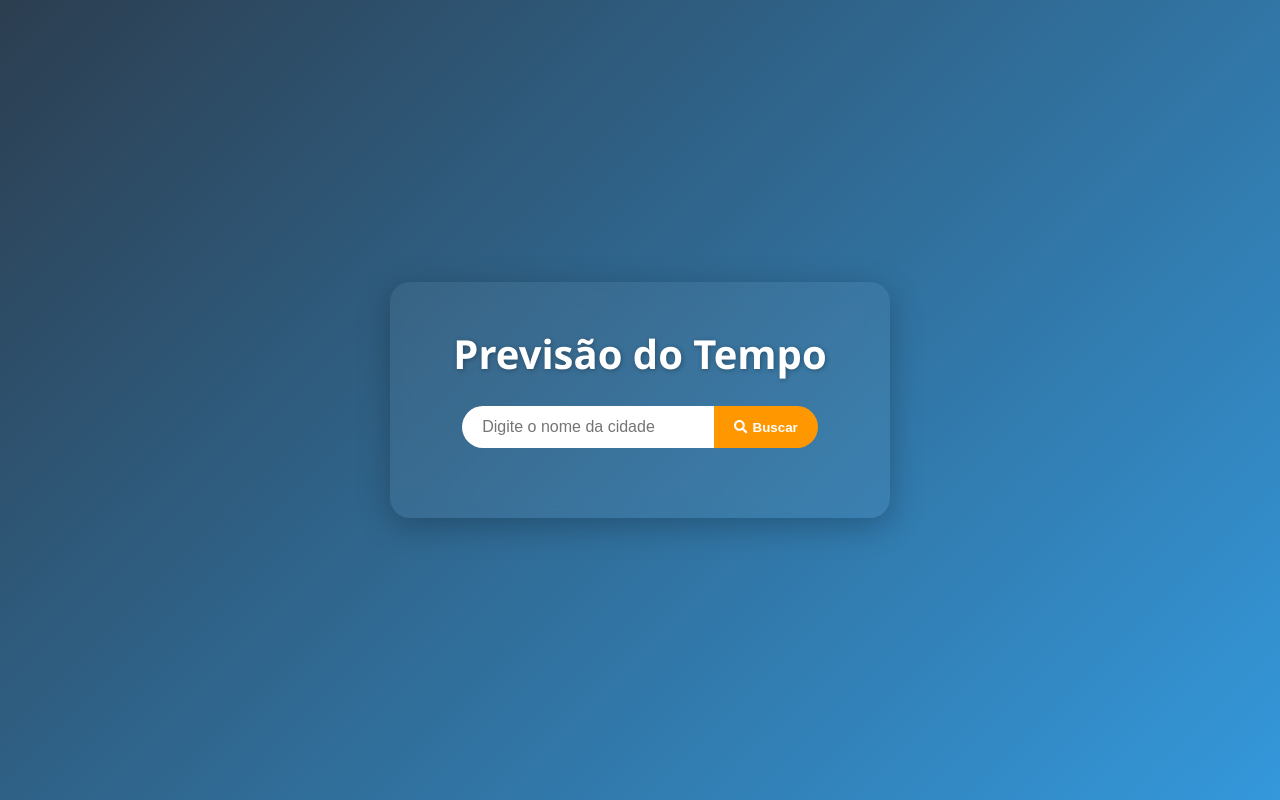
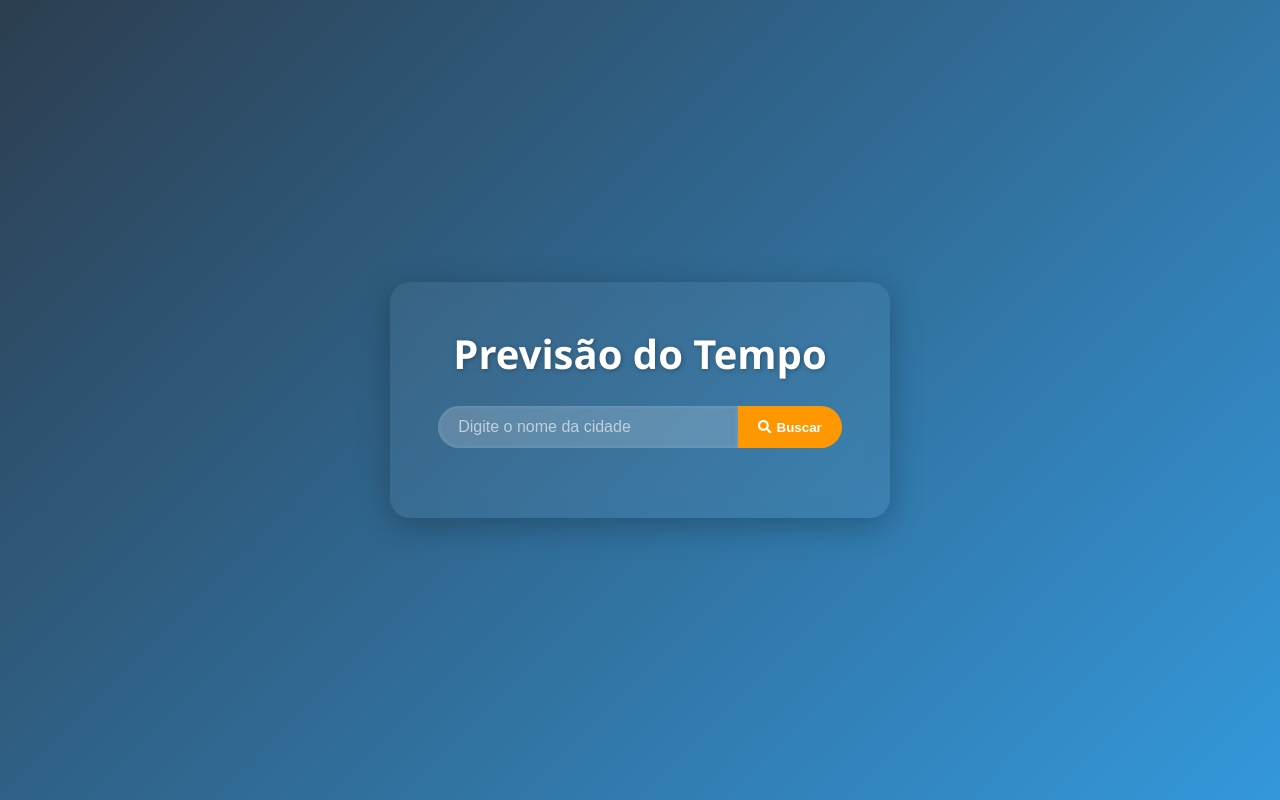
Before and after one commit to Carlamagalhaes1/previs-o-de-tempo, a React (Vite) app: page / in a window 1280 px wide. Built offline with nearby package versions, Linux system fonts and the light colour scheme.

Commit message:
input mudado

```diff
--- a/src/App.css
+++ b/src/App.css
@@ -1,4 +1,4 @@
-/* Reset básico */
+
 * {
   margin: 0;
   padding: 0;
@@ -44,18 +44,28 @@ body {
 
 input {
   padding: 12px 20px;
-  border-radius: 30px 0 0 30px;
   border: none;
-  width: 60%;
+    border-radius: 30px 0 0 30px;
+  width: 100%;
   max-width: 300px;
   font-size: 1rem;
   outline: none;
-  transition: 0.3s ease;
+  background: rgba(255, 255, 255, 0.15);
+  color: #fff;
+  backdrop-filter: blur(4px);
+  transition: all 0.3s ease;
+  box-shadow: inset 0 0 5px rgba(255, 255, 255, 0.2);
+}
+
+input::placeholder {
+  color: rgba(255, 255, 255, 0.6);
 }
 
 input:focus {
-  box-shadow: 0 0 5px #3498db;
+  box-shadow: 0 0 8px rgba(255, 255, 255, 0.6);
+  background: rgba(255, 255, 255, 0.2);
 }
+
 
 button {
   background-color: #ff9800;
--- a/src/App.jsx
+++ b/src/App.jsx
@@ -41,7 +41,9 @@ function App() {
   }
 
   return (
+
     <div className="container">
+
       <h1 className="title">Previsão do Tempo</h1>
 
       <div className="search-box">
@@ -55,6 +57,7 @@ function App() {
         </button>
       </div>
 
+
       {loading && <p className="loading">Carregando dados...</p>}
       {error && <p className="error">{error}</p>}
 
--- a/src/index.css
+++ b/src/index.css
@@ -14,4 +14,5 @@ body {
     line-height: 1.6;
      overflow: hidden;
 
+
 }
```
